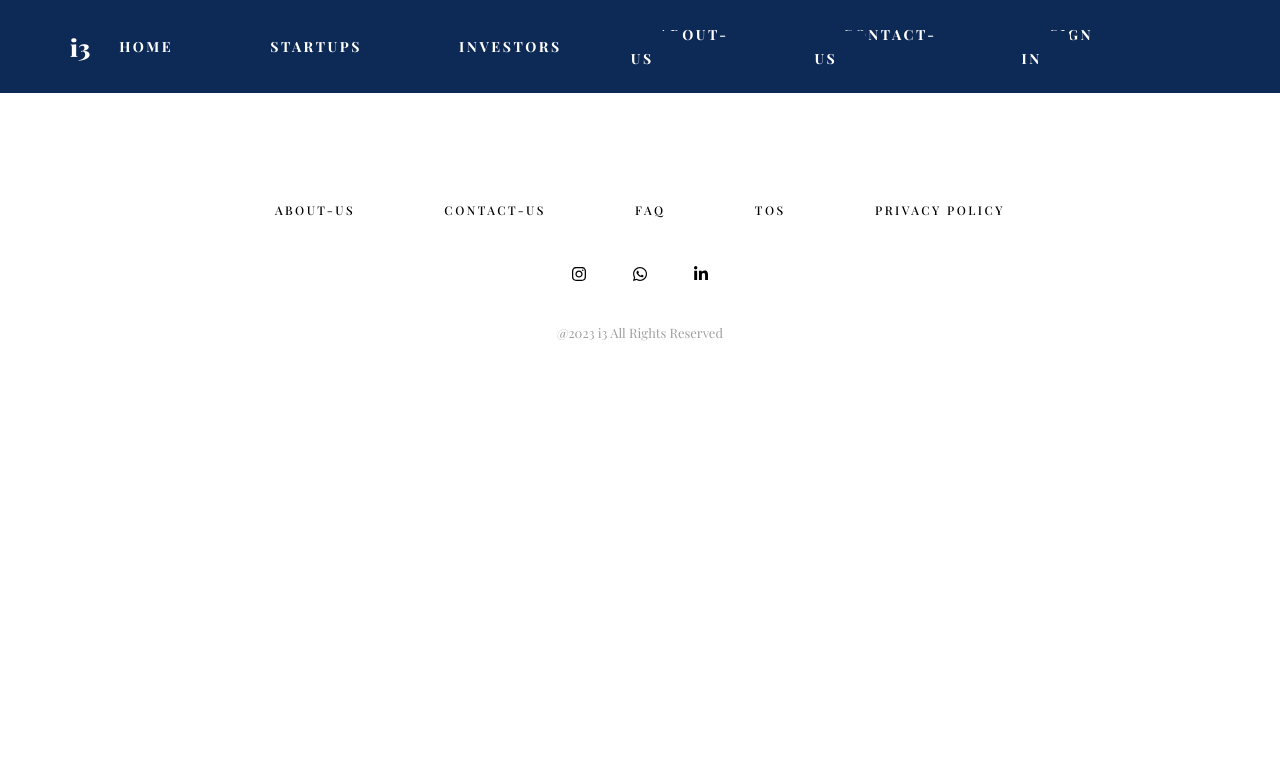
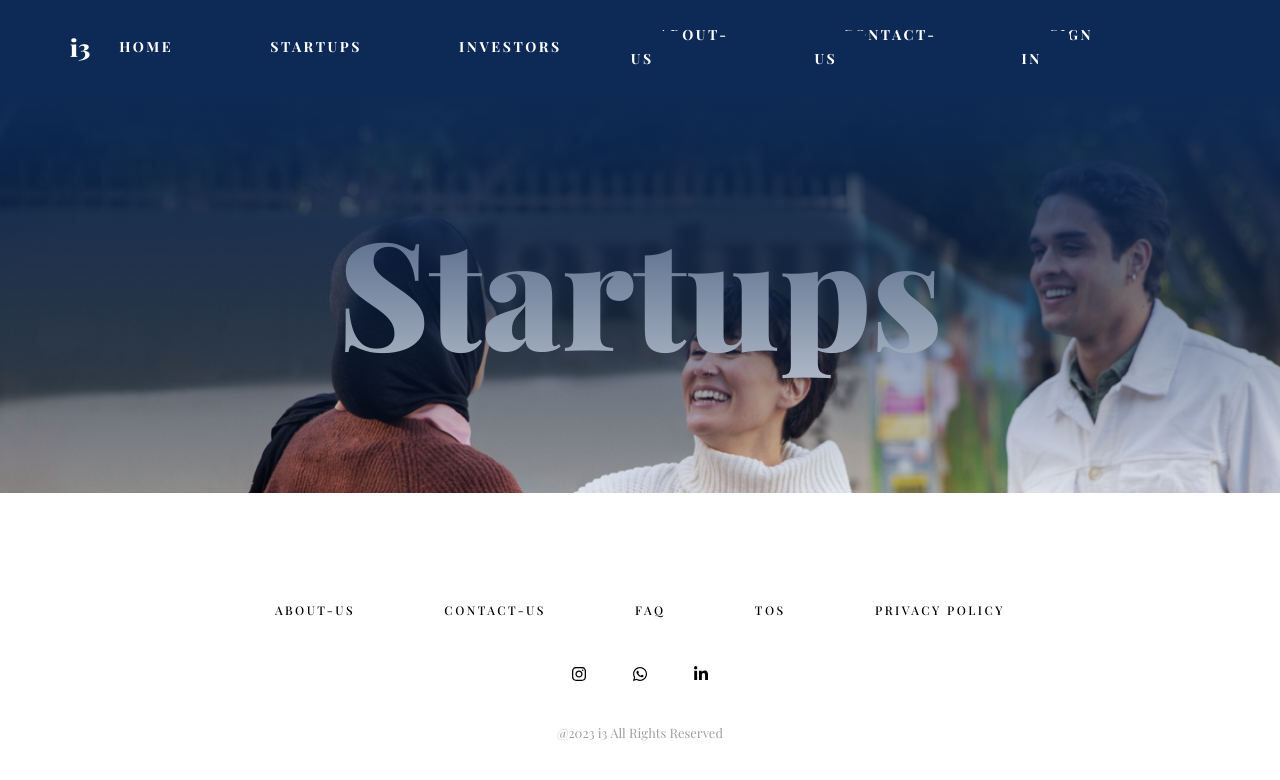
Before and after one commit to dhruv-pithadia/i3, a React (Create React App) app: page /startups in a window 1280 px wide. Shown: the top 780 px of the page. Built offline with nearby package versions, Linux system fonts and the light colour scheme; a web font is replaced by a local one.

Commit message:
startups

```diff
--- a/src/pages/startups.jsx
+++ b/src/pages/startups.jsx
@@ -1,19 +1,34 @@
 import React from 'react';
 import Header from './header';
 import Footer from './footer';
+import 'bootstrap/dist/css/bootstrap.min.css';
 import '../static/startups.css';
-
+import { Container, Row, Col } from 'react-bootstrap';
 
 const Startups = () => {
 
     return (
-        <div className="startup-main">
-            <Header />
-            <div className="startup-sub-main">
+        <main>
+            <div className="startup-main">
+                <Header />
+                <div className="startup-sub-main">
 
+
+                    <Row className='startups text-center'>
+                        <Col>
+                            <div className="banner d-flex justify-content-center align-items-center">
+                                <div className="banner-text">
+                                    <h1>Startups</h1>
+                                </div>
+                            </div>
+                        </Col>
+                    </Row>
+
+
+                </div>
+                <Footer />
             </div>
-            <Footer />
-        </div>
+        </main>
     );
 }
 
--- a/src/static/startups.css
+++ b/src/static/startups.css
@@ -1,3 +1,35 @@
 .startup-main {
     font-family: "Playfair Display", serif;
+    overflow: hidden;
 }
+
+.startups .banner {
+    position: relative;
+    width: 100%;
+    height: 50vh;
+    background: url(../components/startups.png);
+    background-size: cover;
+}
+
+.startups .banner::before {
+    content: '';
+    position: absolute;
+    top: 0;
+    left: 0;
+    width: 100%;
+    height: 100%;
+    background: linear-gradient(to bottom, #0D2A56, #0d2a5614);
+    z-index: 1;
+}
+
+.startups .banner .banner-text h1 {
+    font-size: 150px;
+    font-weight: 900;
+    color: #fff;
+    -webkit-text-stroke: 0px white;
+    /* Text stroke */
+    text-shadow:
+        /* 20px -20px 0 white, */
+        /* Top-right shadow */
+        30px -30px 10px rgba(0, 0, 0, 0.525);
+}
```
Also changed, not shown: src/components/startups.png (added).
